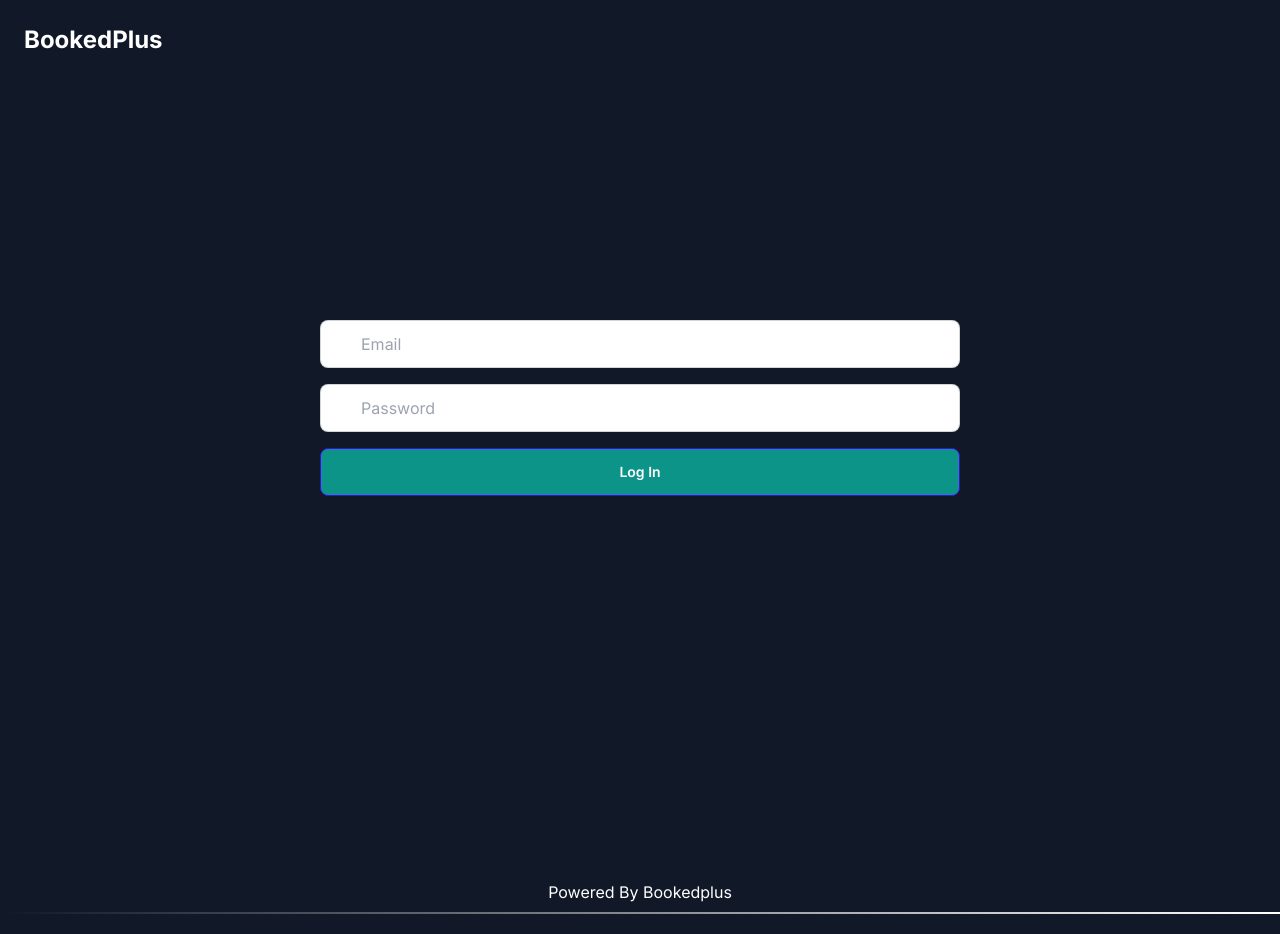
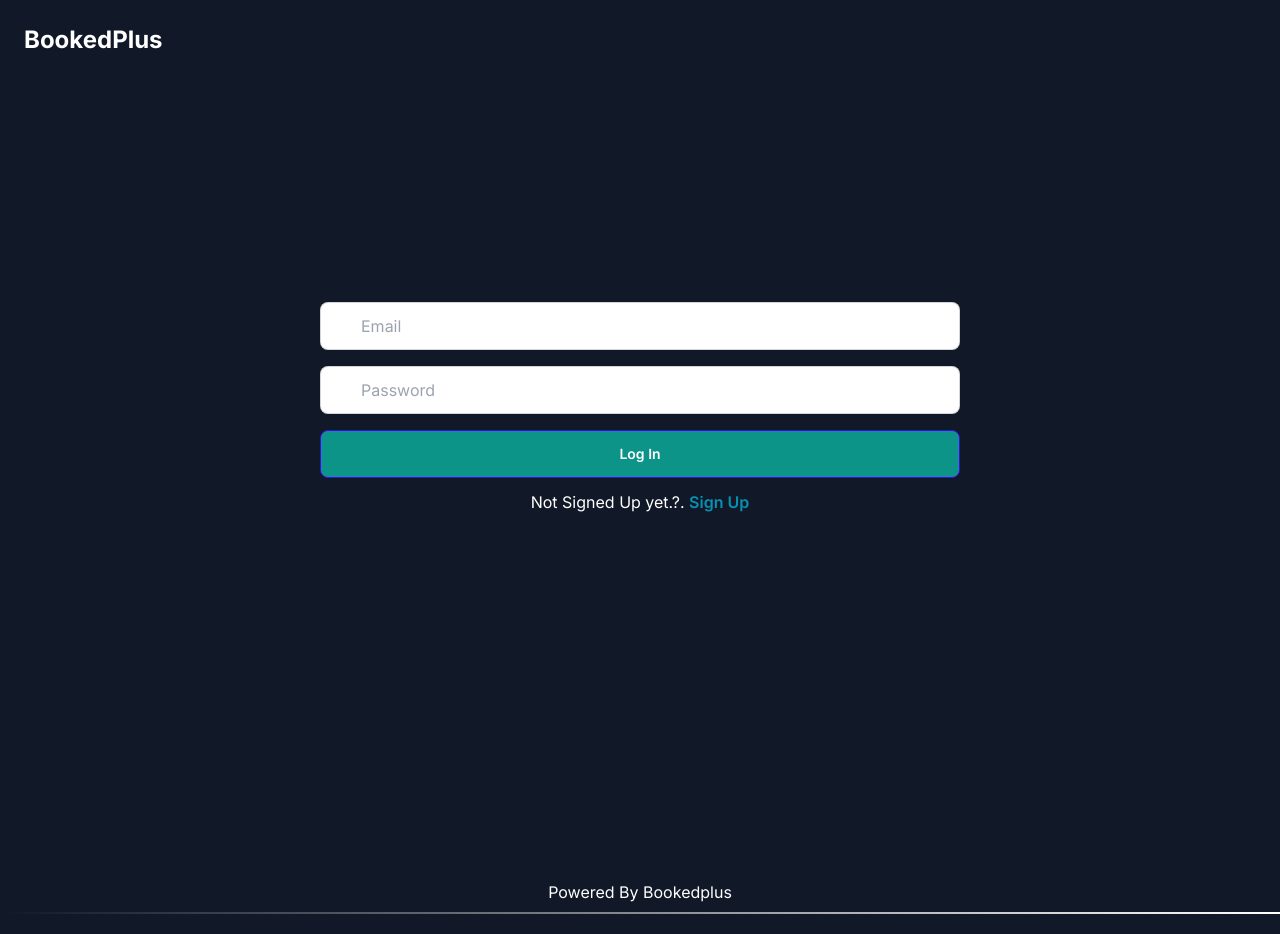
Before and after one commit to Dr-AddictStein/BookedPlues-Frontend, a React (Vite) app in the folder BookedPlus-Frontend/: page /login in a window 1280 px wide. Built offline with nearby package versions, Linux system fonts and the light colour scheme; no server answers.

Commit message:
signup-page-done-with-logics

```diff
--- a/BookedPlus-Frontend/src/Pages/Login.jsx
+++ b/BookedPlus-Frontend/src/Pages/Login.jsx
@@ -1,38 +1,37 @@
-
-import { useState } from 'react'
-import { useLogin } from '../hooks/useLogin';
-import { Navigate, useNavigate } from 'react-router-dom';
-import { useAuthContext } from '../hooks/useAuthContext';
-
+import { useState } from "react";
+import { useLogin } from "../hooks/useLogin";
+import { Link, Navigate, useNavigate } from "react-router-dom";
+import { useAuthContext } from "../hooks/useAuthContext";
 
 const Login = () => {
+  const navigate = useNavigate();
 
-    const navigate=useNavigate();
+  const { user } = useAuthContext();
 
-    const {user}=useAuthContext();
+  if (user) {
+    navigate("/665bc136ca6d454ec0f5eed5");
+  }
 
-    if(user){
-      navigate('/665bc136ca6d454ec0f5eed5')
-    }
+  const [email, setEmail] = useState("");
+  const [password, setPasword] = useState("");
 
+  const { login, error } = useLogin();
 
+  const handleSubmit = async (e) => {
+    e.preventDefault();
 
-    const [email,setEmail]=useState('');
-    const [password,setPasword]=useState('');
-
-    const {login,error}=useLogin();
-
-    const handleSubmit=async(e)=>{
-        e.preventDefault();
-
-        await login(email,password);
-    }
+    await login(email, password);
+  };
 
   return (
     <div className=" flex justify-center items-center h-[80vh]">
       <div className="w-1/2">
         <form action="" onSubmit={handleSubmit} className="g">
-
+          {error && (
+            <>
+              <div className="error text-center">{error}</div>
+            </>
+          )}
           <label className="my-4 input input-bordered flex items-center gap-2">
             <svg
               xmlns="http://www.w3.org/2000/svg"
@@ -77,18 +76,15 @@ const Login = () => {
             />
           </label>
 
-          <button className="btn btn-primary bg-teal-600 text-white text-center w-full">Log In</button>
+          <button className="btn btn-primary bg-teal-600 text-white text-center w-full">
+            Log In
+          </button>
 
-          {error && <>
-            <div className="error">
-              {error}
-            </div>
-          </>}
+          <div className="mt-3 text-center">Not Signed Up yet.?. <Link to="/signup" className="text-cyan-600 font-semibold">Sign Up</Link> </div>
         </form>
       </div>
     </div>
-  )
-}
+  );
+};
 
-
-export default Login
+export default Login;
--- a/BookedPlus-Frontend/src/Pages/Signup.jsx
+++ b/BookedPlus-Frontend/src/Pages/Signup.jsx
@@ -1,12 +1,20 @@
-
 import { useState } from "react";
 import { useSignup } from "../hooks/useSignup";
+import { Link, Navigate, useNavigate } from "react-router-dom";
+import { useAuthContext } from "../hooks/useAuthContext";
 
 const Signup = () => {
+  const navigate = useNavigate();
+
+  const { user } = useAuthContext();
+
+  if (user) {
+    navigate("/665bc136ca6d454ec0f5eed5");
+  }
   const [email, setEmail] = useState("");
   const [password, setPasword] = useState("");
 
-  const {signup,error}=useSignup();
+  const { signup, error } = useSignup();
 
   const handleSubmit = async (e) => {
     e.preventDefault();
@@ -18,7 +26,11 @@ const Signup = () => {
     <div className=" flex justify-center items-center h-[80vh]">
       <div className="w-1/2">
         <form action="" onSubmit={handleSubmit} className="g">
-
+            {error && (
+              <>
+                <div className="error text-center">{error}</div>
+              </>
+            )}
           <label className="my-4 input input-bordered flex items-center gap-2">
             <svg
               xmlns="http://www.w3.org/2000/svg"
@@ -35,7 +47,7 @@ const Signup = () => {
               onChange={(e) => {
                 setEmail(e.target.value);
               }}
-              className="grow"
+              className="grow text-black"
               placeholder="Email"
             />
           </label>
@@ -57,18 +69,17 @@ const Signup = () => {
               onChange={(e) => {
                 setPasword(e.target.value);
               }}
-              className="grow"
+              className="grow text-black"
               value={password}
               placeholder="Password"
             />
           </label>
 
-          <button className="btn btn-primary bg-teal-600 text-white text-center w-full">Sign Up</button>
-          {error && <>
-            <div className="error">
-              {error}
-            </div>
-          </>}
+          <button className="btn btn-primary bg-teal-600 text-white text-center w-full">
+            Sign Up
+          </button>
+
+          <div className="mt-3 text-center">Already Signed Up.?. <Link to="/login" className="text-cyan-600 font-semibold">Login</Link> </div>
         </form>
       </div>
     </div>
--- a/BookedPlus-Frontend/src/Routes/Routes.jsx
+++ b/BookedPlus-Frontend/src/Routes/Routes.jsx
@@ -8,6 +8,7 @@ import AddBlog from "../Components/AddBlog/AddBlog";
 import UpdateBlog from "../Components/UpdateBlog/UpdateBlog";
 import PrivateRoute from "./privateRoutes";
 import Login from "../Pages/Login";
+import Signup from "../Pages/Signup";
 
 export const router = createBrowserRouter([
   {
@@ -42,6 +43,10 @@ export const router = createBrowserRouter([
         path: "/login",
         element: <Login />,
       },
+      {
+        path: "/signup",
+        element: <Signup />,
+      },
     ],
   },
 ]);
--- a/BookedPlus-Frontend/src/hooks/useSignup.js
+++ b/BookedPlus-Frontend/src/hooks/useSignup.js
@@ -1,32 +1,40 @@
-import { useState } from "react";
+import { useEffect, useState } from "react";
 import { useAuthContext } from "./useAuthContext";
+import { Navigate, useNavigate } from "react-router-dom";
 
-export const useSignup=()=>{
-    const [error,setError]=useState(null);
-    const {dispatch}=useAuthContext();
+export const useSignup = () => {
+  const navigate = useNavigate();
 
-    const signup=async(email,password)=>{
-        setError(null);
+  const { user } = useAuthContext();
 
-        const response=await fetch("http://localhost:4000/api/admin/signup",{
-            method:'POST',
-            headers:{'content-type':'application/json'},
-            body:JSON.stringify({email,password})
-        })
+  useEffect(() => {
+    if (user) {
+      navigate("/665bc136ca6d454ec0f5eed5");
+    }
+  });
+  const [error, setError] = useState(null);
+  const { dispatch } = useAuthContext();
 
-        const json=await response.json();
+  const signup = async (email, password) => {
+    setError(null);
 
-        if(!response.ok){
-            setError(json.error);
-        }
-        if(response.ok){
-            localStorage.setItem('admin',JSON.stringify(json));
+    const response = await fetch("http://localhost:4000/api/admin/signup", {
+      method: "POST",
+      headers: { "content-type": "application/json" },
+      body: JSON.stringify({ email, password }),
+    });
 
-            dispatch({type:'LOGIN',payload:json})
+    const json = await response.json();
 
+    if (!response.ok) {
+      setError(json.error);
+    }
+    if (response.ok) {
+      localStorage.setItem("admin", JSON.stringify(json));
 
-        }
+      dispatch({ type: "LOGIN", payload: json });
     }
+  };
 
-    return {signup,error};
-}
+  return { signup, error };
+};
```
